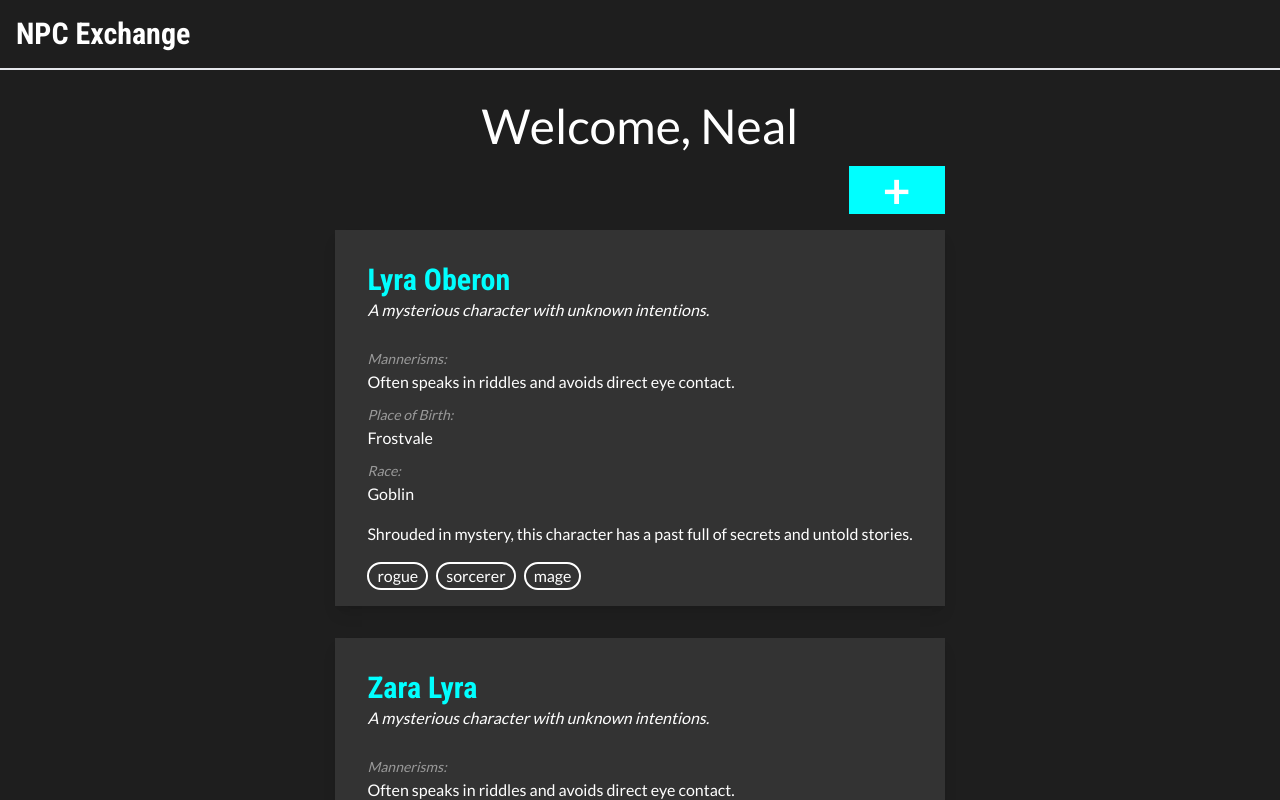
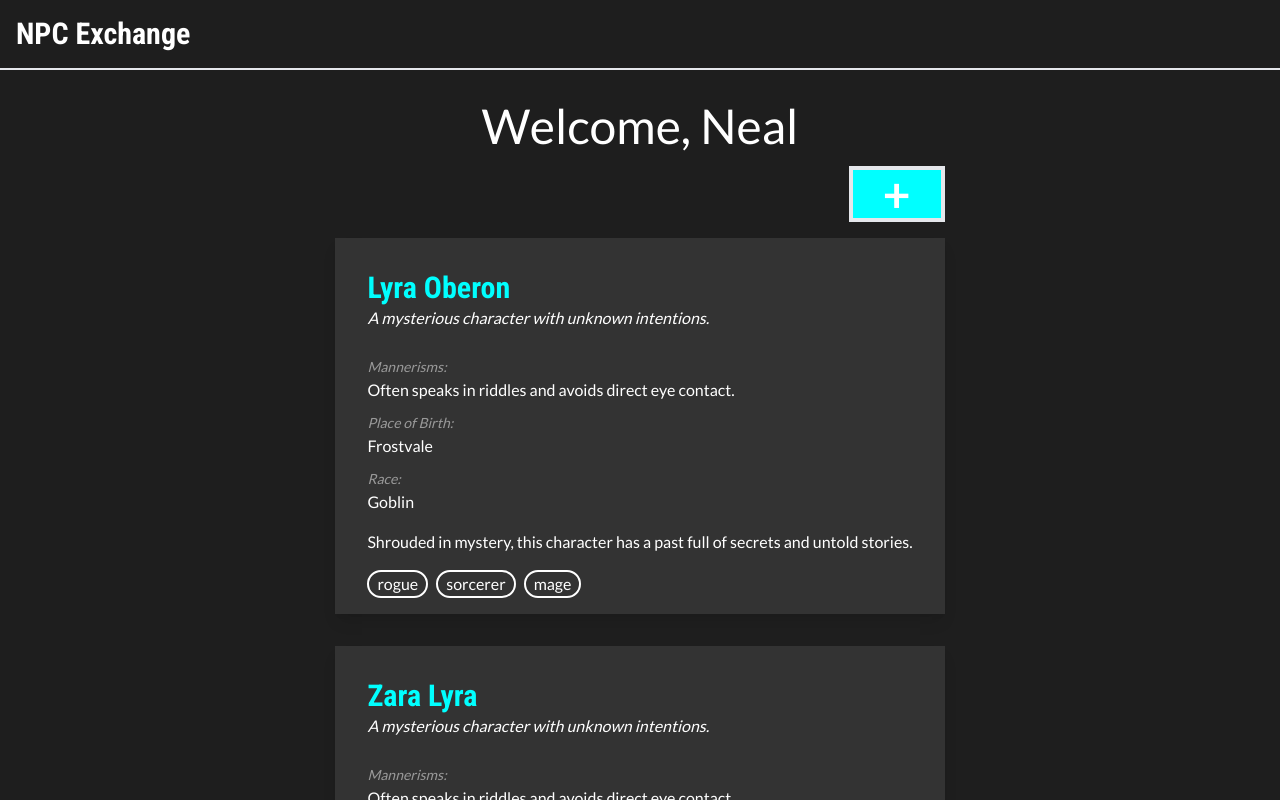
Before and after one commit to Nealium104/npcExchange, a Next.js app: page / in a window 1280 px wide. Shown: the top 800 px of the page. Built offline with nearby package versions, Linux system fonts and the light colour scheme; no server answers.

Commit message:
just changed a tiny style

```diff
--- a/src/app/components/NewCharacterForm.tsx
+++ b/src/app/components/NewCharacterForm.tsx
@@ -19,7 +19,7 @@ export default function NewCharacterForm() {
     <>
       <button
         onClick={toggleForm}
-        className="place-self-end bg-neon w-24 text-5xl font-bold"
+        className="place-self-end bg-neon border-4 w-24 text-5xl font-bold"
         id="addCharacter"
       >
         +
```
